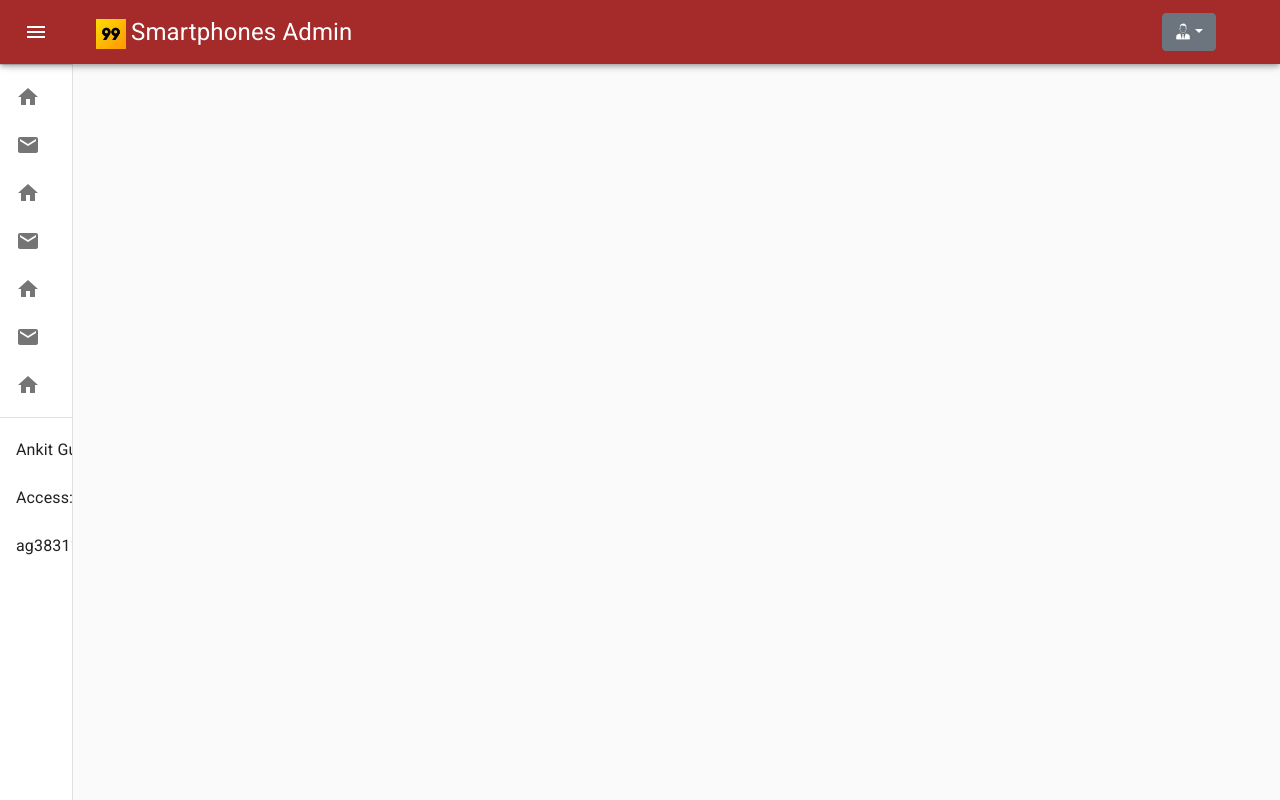
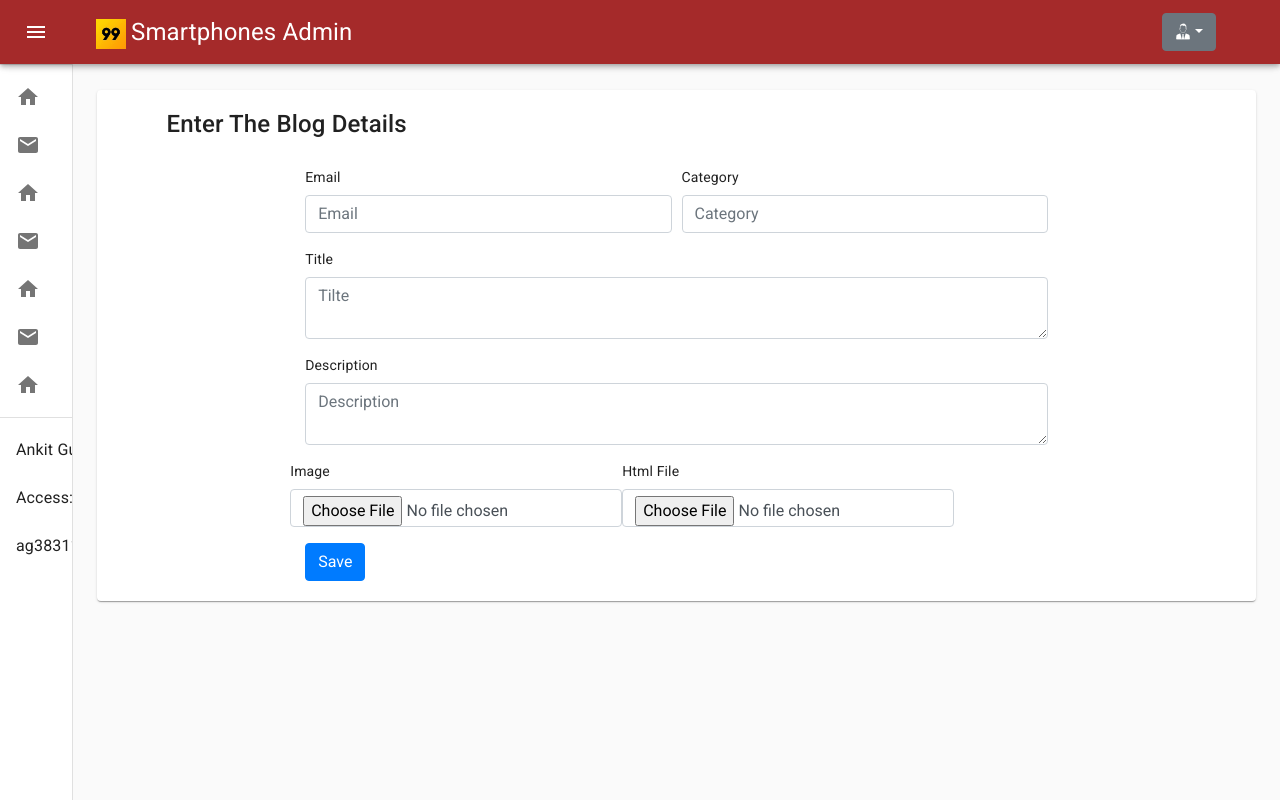
Before and after one commit to ankitgupta401/99SmartphonesAdmin, a React (Create React App) app: page /add-blog in a window 1280 px wide. Built offline with nearby package versions, Linux system fonts and the light colour scheme; what react-swipeable-views-utils would draw is missing.

Commit message:
some changes

```diff
--- a/package.json
+++ b/package.json
@@ -20,7 +20,8 @@
     "react-scripts": "^3.4.1",
     "react-spinners": "^0.9.0",
     "react-swipeable-views": "^0.13.9",
-    "redux": "^4.0.5"
+    "redux": "^4.0.5",
+    "sweetalert2": "^9.17.0"
   },
   "scripts": {
     "start": "react-scripts start",
--- a/src/App.js
+++ b/src/App.js
@@ -4,6 +4,7 @@ import Sidebar from './containers/sidebar/sidebar';
 import AddProducts from './containers/pages/add-products/addProducts';
 import AddNews from './containers/pages/add-news/AddNews';
 import {  Route , Switch} from "react-router-dom";
+import { AddBlog } from './containers/pages/add-blog/AddBlog';
 
 function App() {
   return (
@@ -15,6 +16,7 @@ function App() {
 
       <Route path="/add-products" component={AddProducts} />
       <Route path="/add-news" component={AddNews} />
+      <Route path="/add-blog" component={AddBlog} />
     </Switch>
 
 
--- a/src/axios-url.js
+++ b/src/axios-url.js
@@ -1,7 +1,7 @@
 import axios from 'axios';
 
 const instance = axios.create({
-    baseURL: 'http://localhost:3000/api/common/'
+    baseURL: 'https://blog.99smartphones.in/api/common/'
 });
 
 export default instance;
--- /dev/null
+++ b/src/containers/pages/add-blog/AddBlog.js
@@ -0,0 +1,176 @@
+import React, {useState, useEffect} from 'react'
+import { Card } from '@material-ui/core'
+import axios from '../../../axios-url';
+import Swal from 'sweetalert2';
+import CircleLoader from "react-spinners/CircleLoader";
+import { css } from "@emotion/core";
+const override = css`
+  display: block;
+  margin: 0 auto;
+  border-color: red;
+`;
+
+export const AddBlog = () => {
+const [state,setState] = useState({
+   data:{
+    writer:'',
+    description:'',
+    image:'',
+    deleted:false,
+    title: '',
+    category:'',
+    file:'',
+    date: new Date(Date.now()).toISOString()
+   },
+   loading: false,
+   save: false
+})
+
+
+
+useEffect(() => {
+
+    if (state.save === true) {
+        if(state.data.writer === '' ||state.data.title === '' || state.data.description === '' || state.data.category === '' || state.data.image === ''|| state.data.file === ''){
+            Swal.fire('Error', 'Please Add All details', 'error');
+
+            setState((prevState) => {
+                let temp = { ...prevState };
+
+
+                return { ...temp, loading: false, save: false }
+            });
+         } else{
+             console.log(state);
+            setState((prevState) => { return { ...prevState, loading: true } });
+            //save
+            let formData = new FormData();
+            Object.keys(state.data).forEach((value, index) => {
+                console.log( value,state.data[value]);
+                formData.append( value,state.data[value]);
+            });
+
+            axios.post("create_blog",formData ).then(res => {
+                if (res.data.code === 0) {
+                    Swal.fire('Success', 'News Added Successfully', 'success');
+                } else {
+                    Swal.fire('Error', res.msg, 'error');
+                }
+
+
+                setState((prevState) => {
+                    let temp = { ...prevState };
+
+                    return { ...temp, loading: false, save: false }
+                });
+                //save
+            });
+         }
+
+
+
+    }
+}, [state.save])
+
+
+const paragraphDataChange = (data, place) => {
+let val = data.target.value;
+    setState(prevState => {
+
+        let temp = { ...prevState };
+        temp.data = { ...prevState.data };
+        temp.data[place] = val
+        return temp
+    }, console.log(state));
+
+}
+
+const htmlAdd = (e, place) => {
+   let file=e.target.files[0];
+    setState(prevState => {
+
+        let temp = { ...prevState };
+        temp.data = { ...prevState.data };
+        temp.data[place] =  file
+        return temp
+    },()=> console.log(state));
+
+}
+const paragraphImageChange = (e, place) => {
+    setState((prevState) => { return { ...prevState, loading: true } });
+    console.log(e.target.files[0], place);
+    let formData = new FormData();
+    formData.append('file', e.target.files[0]);
+    axios({
+        method: 'post',
+        url: 'upload_blog_image',
+        data: formData,
+        headers: { 'Content-Type': 'multipart/form-data' }
+    }).then(res => {
+        setState(prevState => {
+            let temp = { ...prevState };
+            temp.data = {...prevState.data}
+           temp.data.image = res.data.result;
+            temp.loading = false;
+            return temp;
+        })
+    });
+
+}
+
+
+    return (
+        <Card>
+   <div className="sweet-loading d-flex justify-content-center align-items-center">
+                <CircleLoader
+                    css={override}
+                    size={80}
+                    color={"#F89C04"}
+                    loading={state.loading}
+                />
+            </div>
+            <div>
+                <br />
+                <h4 style={{ paddingLeft: "6%" }}>Enter The Blog Details</h4>
+                <br />
+            </div>
+            <div className="d-flex justify-content-center">
+                <div className="col-md-8 col-sm-12">
+                    <form>
+                        <div className="form-row">
+                            <div className="form-group col-md-6">
+                                <label htmlFor="inputEmail4">Email</label>
+                                <input type="email" className="form-control" onChange={(e) => paragraphDataChange(e, 'writer')} id="inputEmail4" placeholder="Email" />
+                            </div>
+                            <div className="form-group col-md-6">
+                                <label htmlFor="inputPassword4">Category</label>
+                                <input type="text" className="form-control" onChange={(e) => paragraphDataChange(e, 'category')} id="inputPassword4" placeholder="Category" />
+                            </div>
+                        </div>
+                        <div className="form-group">
+                            <label htmlFor="inputAddress">Title</label>
+                            <textarea type="text" className="form-control" onChange={(e) => paragraphDataChange(e, 'title')} id="inputAddress" placeholder="Tilte" ></textarea>
+                        </div>
+                        <div className="form-group">
+                            <label htmlFor="inputAddress2">Description</label>
+                            <textarea type="text" className="form-control" onChange={(e) => paragraphDataChange(e, 'description')} id="inputAddress" placeholder="Description" ></textarea>
+                        </div>
+                        <div className="row">
+                        <div className="form-group">
+                            <label htmlFor="inputAddress2">Image</label>
+                            <input type="file" onChange={(e) => paragraphImageChange(e, 'image')} className="form-control" id="inputPassword4" placeholder="Image" />
+                        </div>
+
+                        <div className="form-group">
+                            <label htmlFor="inputAddress2">Html File</label>
+                            <input  type="file" className="form-control" onChange={(e) => htmlAdd(e, 'file')} id="inputPassword4" placeholder="Html File" />
+                        </div>
+                        </div>
+                        <button type="button"  onClick={(e) => {e.preventDefault(); setState({ ...state, save: true }) }} className="btn btn-primary">Save</button>
+                    </form>
+                </div>
+            </div>
+            <br/>
+        </Card>
+    )
+}
--- a/src/containers/pages/add-news/AddNews.js
+++ b/src/containers/pages/add-news/AddNews.js
@@ -7,6 +7,7 @@ import ClassicEditor from '@ckeditor/ckeditor5-build-classic';
 import { css } from "@emotion/core";
 import CircleLoader from "react-spinners/CircleLoader";
 import axios from '../../../axios-url';
+import Swal from 'sweetalert2';
 const override = css`
   display: block;
   margin: 0 auto;
@@ -17,9 +18,10 @@ const AddNews = () => {
     const [state, setState] = useState({
         noOfParas: 0,
         data: {
-            writer:'',
+            writer: '',
             title: '',
             mainImage: '',
+            category: '',
             paras: [],
 
         },
@@ -53,7 +55,7 @@ const AddNews = () => {
 
             setState(prevState => {
                 let temp = { ...prevState };
-                temp.data = {...prevState.data};
+                temp.data = { ...prevState.data };
                 temp.data[place] = res.data.result;
                 temp.loading = false;
                 return temp;
@@ -184,20 +186,40 @@ const AddNews = () => {
     }, [])
 
     useEffect(() => {
+
         if (state.save === true) {
+            if(state.data.writer === '' ||state.data.title === '' || state.data.mainImage === '' || state.data.category === '' ||state.data.paras.length === 0){
+                Swal.fire('Error', 'Please Add All details', 'error');
+                paras = [];
+
+                setState((prevState) => {
+                    let temp = { ...prevState };
+                    temp.data = { ...prevState.data };
+                    temp.data.paras = [];
+                    return { ...temp, loading: false, save: false }
+                });
+             } else{
                 setState((prevState) => { return { ...prevState, loading: true } });
                 //save
                 axios.post("save_news", state.data).then(res => {
-                paras =[];
+                    if (res.data.code === 0) {
+                        Swal.fire('Success', 'News Added Successfully', 'success');
+                    } else {
+                        Swal.fire('Error', res.msg, 'error');
+                    }
+                    paras = [];
 
                     setState((prevState) => {
-                    let temp = {...prevState};
-                    temp.data ={...prevState.data};
+                        let temp = { ...prevState };
+                        temp.data = { ...prevState.data };
                         temp.data.paras = [];
                         return { ...temp, loading: false, save: false }
                     });
                     //save
                 });
+             }
+
+
 
         }
     }, [state.save])
@@ -222,7 +244,7 @@ const AddNews = () => {
                 <div  >
                     <form style={{ paddingLeft: "10%" }} noValidate autoComplete="off">
                         <div className="row">
-                        <div className="col-md-2 col-sm-12">
+                            <div className="col-md-3 col-sm-12">
 
                                 <label>Writer email</label>
                                 <br />
@@ -233,7 +255,7 @@ const AddNews = () => {
 
                                 <label>Title</label>
                                 <br />
-                                <TextareaAutosize aria-label="minimum height" onChange={(e) => { contentChange(e.target.value, 'title') }} rowsMin={2} cols={40} placeholder="Enter The Title" />
+                                <TextareaAutosize aria-label="minimum height" onChange={(e) => { contentChange(e.target.value, 'title') }} rowsMin={2} cols={30} placeholder="Enter The Title" />
                             </div>
 
                             <div className="col-md-3 col-sm-12">
@@ -241,13 +263,18 @@ const AddNews = () => {
                                 <Input type="file" onChange={(e) => onImageChange(e, 'mainImage')}></Input>
                             </div>
 
-                            <div className="col-md-2 col-sm-12">
+                            <div className="col-md-3 col-sm-12">
 
                                 <label>Enter No Of Paragraphs</label>
                                 <br />
                                 <TextField id="outlined-basic" placeholder="No Of Paragraphs" defaultValue="" onChange={(e) => paraChanged(e.target.value)} variant="outlined" />
                             </div>
+                            <div className="col-md-3 col-sm-12">
 
+                                <label>Category</label>
+                                <br />
+                                <TextField id="outlined-basic" placeholder="Category" defaultValue="" onChange={(e) => contentChange(e.target.value, 'category')} variant="outlined" />
+                            </div>
 
                         </div>
                         <div>
--- a/src/containers/sidebar/sidebar.js
+++ b/src/containers/sidebar/sidebar.js
@@ -190,7 +190,7 @@ export default function MiniDrawer(props) {
         </div>
         <Divider />
         <List>
-          {[{value: 'Dashboard', link:"/"}, {value: 'Add Products', link:"/"}, {value: 'Add Products Blog', link:"/add-products-blog"}, {value: 'Add News', link:"/add-news"}, {value: 'New Menu', link:"/"}, {value: 'New User', link:"/"},{value: 'Profile', link:"/"}].map((text, index) => (
+          {[{value: 'Dashboard', link:"/"}, {value: 'Add Products', link:"/"}, {value: 'Add  Blog', link:"/add-blog"}, {value: 'Add News', link:"/add-news"}, {value: 'New Menu', link:"/"}, {value: 'New User', link:"/"},{value: 'Profile', link:"/"}].map((text, index) => (
              <Link to={text.link} key={index}>
            <ListItem button >
 
```
Also changed, not shown: 1 other file (tests, documents, lock files or other folders). Lines whose indentation alone changed are shown as unchanged.
